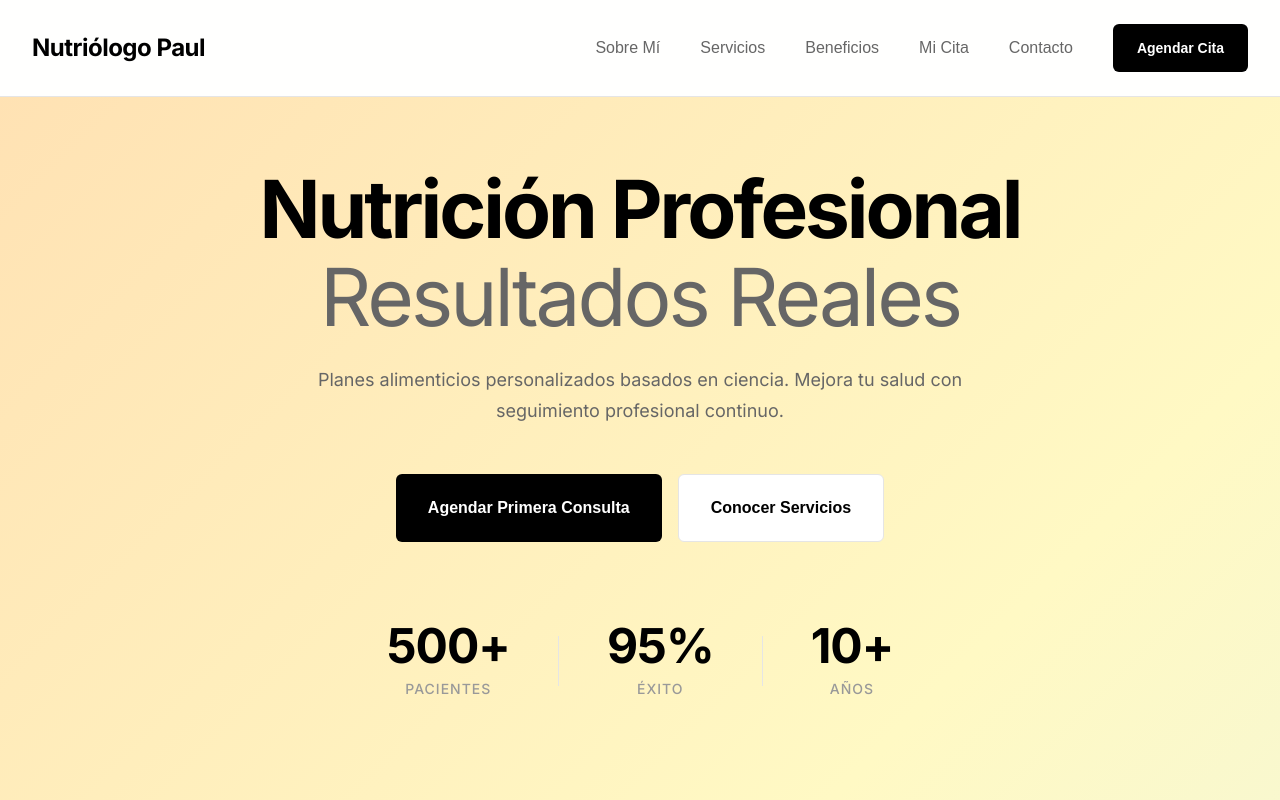
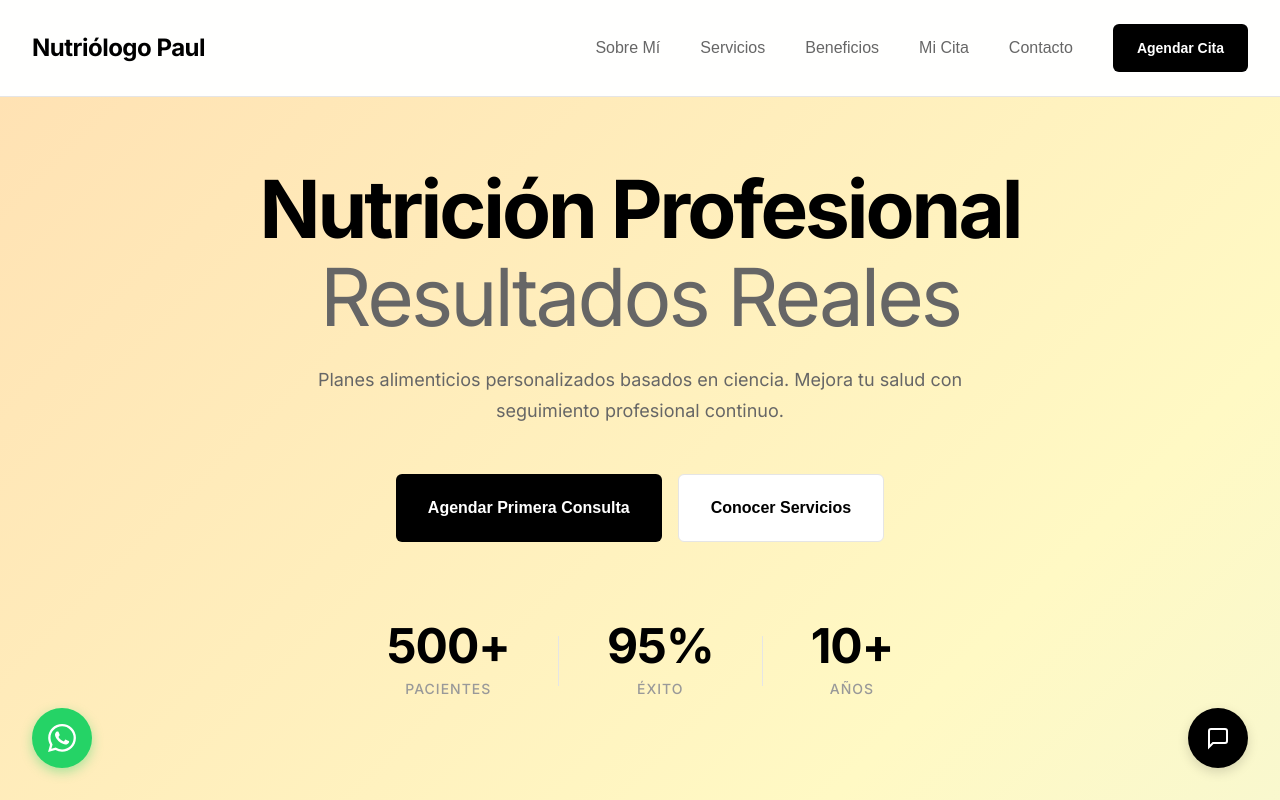
Before and after one commit to Alexisghub-Z/sistema_nutriologia_seguimientos, a Next.js app: page / in a window 1280 px wide. Shown: the top 800 px of the page. Built offline with nearby package versions, Linux system fonts and the light colour scheme.

Commit message:
Mover botones flotantes al layout público para que aparezcan en todas las páginas

```diff
--- a/src/app/(public)/layout.tsx
+++ b/src/app/(public)/layout.tsx
@@ -2,6 +2,8 @@
 
 import PublicFooter from '@/components/layout/PublicFooter'
 import PageTransition from '@/components/layout/PageTransition'
+import ChatFAQ from '@/components/chat/ChatFAQ'
+import WhatsAppButton from '@/components/chat/WhatsAppButton'
 import styles from './public-layout.module.css'
 
 export default function PublicLayout({ children }: { children: React.ReactNode }) {
@@ -11,6 +13,8 @@ export default function PublicLayout({ children }: { children: React.ReactNode }
         <PageTransition>{children}</PageTransition>
       </main>
       <PublicFooter />
+      <ChatFAQ />
+      <WhatsAppButton />
     </div>
   )
 }
--- a/src/app/(public)/page.tsx
+++ b/src/app/(public)/page.tsx
@@ -3,8 +3,6 @@
 import { useState } from 'react'
 import { useRouter } from 'next/navigation'
 import { useScrollReveal } from '@/hooks/useScrollReveal'
-import ChatFAQ from '@/components/chat/ChatFAQ'
-import WhatsAppButton from '@/components/chat/WhatsAppButton'
 import styles from './page.module.css'
 
 export default function Home() {
@@ -615,11 +613,6 @@ export default function Home() {
         </div>
       </footer>
 
-      {/* Chat FAQ flotante */}
-      <ChatFAQ />
-
-      {/* Botón de WhatsApp */}
-      <WhatsAppButton />
     </main>
   )
 }
```
